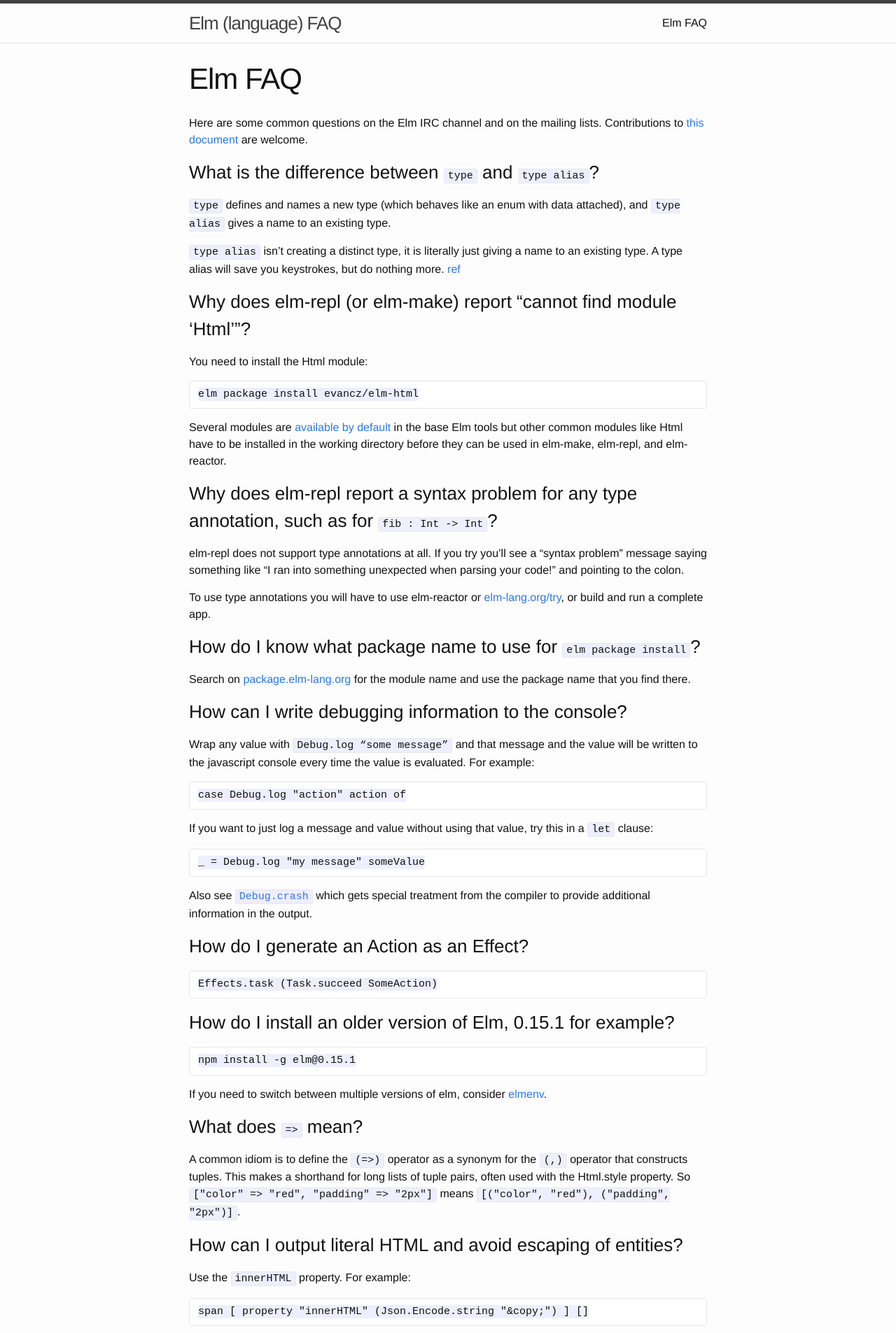
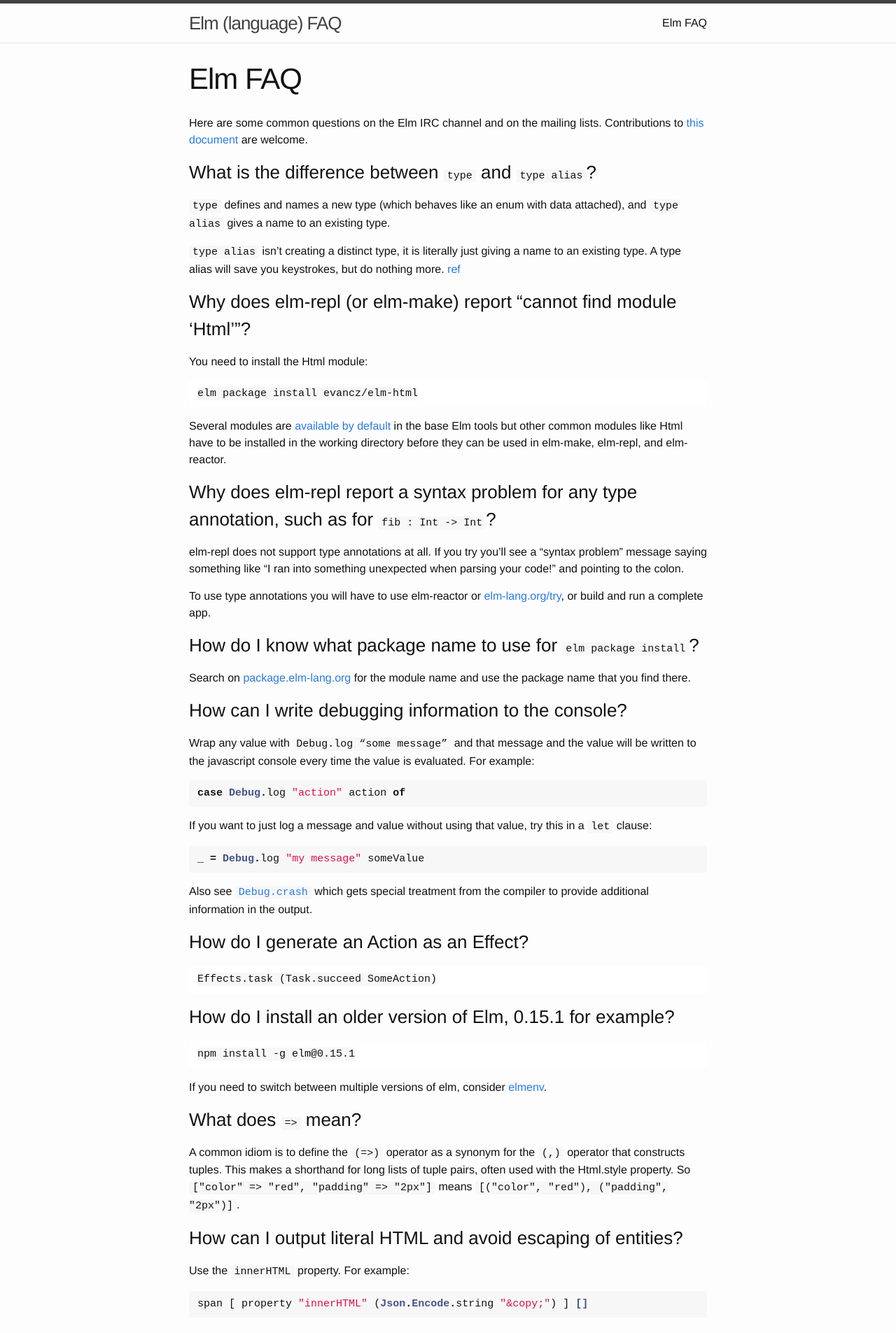
Before and after one commit to gunnarahlberg/elm-faq, a Jekyll site: the page built from index.md, in a window 1280 px wide. Shown: the top 1905 px of the page at 70% size. Built offline with Jekyll 4.4.1, drawn with Linux system fonts in a browser that asks for light colours; some of the changed text lies outside the part shown.

Commit message:
Format code more like standard Elm documents on github.
Unfortunately, the pygments highlighter used by jekyll does not know about
elm. Try using haskell format. The color styling differs from github. Not sure
if this is a win.

```diff
--- a/_sass/_base.scss
+++ b/_sass/_base.scss
@@ -128,9 +128,9 @@
 pre,
 code {
     font-size: 15px;
-    border: 1px solid $grey-color-light;
+    /* border: 1px solid $grey-color-light; */
     border-radius: 3px;
-    background-color: #eef;
+    background-color: rgb(247, 247, 247);
 }
 
 code {
--- a/index.md
+++ b/index.md
@@ -32,11 +32,15 @@
 ### How can I write debugging information to the console?
 Wrap any value with `Debug.log “some message”` and that message and the value will be written to the javascript console every time the value is evaluated. For example:
 
-    case Debug.log "action" action of
+{% highlight haskell %}
+case Debug.log "action" action of
+{% endhighlight %}
 
 If you want to just log a message and value without using that value, try this in a `let` clause:
 
-    _ = Debug.log "my message" someValue
+{% highlight haskell %}
+_ = Debug.log "my message" someValue
+{% endhighlight %}
 
 Also see [`Debug.crash`](http://package.elm-lang.org/packages/elm-lang/core/latest/Debug#crash)
 which gets special treatment from the compiler to provide additional information in the output.
@@ -57,7 +61,9 @@
 ### How can I output literal HTML and avoid escaping of entities?
 Use the `innerHTML` property. For example:
 
-    span [ property "innerHTML" (Json.Encode.string "&copy;") ] []
+{% highlight haskell %}
+span [ property "innerHTML" (Json.Encode.string "&copy;") ] []
+{% endhighlight %}
 
 ### What does `()` mean?
 
@@ -76,9 +82,11 @@
 
 You need to set `app.port`.
 
-    port tasks : Signal (Task.Task Never ())
-    port tasks =
-        app.tasks
+{% highlight haskell %}
+port tasks : Signal (Task.Task Never ())
+port tasks =
+    app.tasks
+{% endhighlight %}
 
 ### Why doesn't the `<~` operator work?
 
@@ -116,12 +124,14 @@
 
 In addition to the top-level, type annotations can also be applied to `let` expressions.
 
-    let
-      hypotenuse : Float -> Float -> Float
-      hypotenuse a b =
-        sqrt (a^2 + b^2)
-    in
-      hypotenuse 3 4
+{% highlight haskell %}
+let
+  hypotenuse : Float -> Float -> Float
+  hypotenuse a b =
+    sqrt (a^2 + b^2)
+in
+  hypotenuse 3 4
+{% endhighlight %}
 
 ### How can I join the elmlang.slack.com community?
 Sign up at [elmlang.herokuapp.com](http://elmlang.herokuapp.com/).
```
